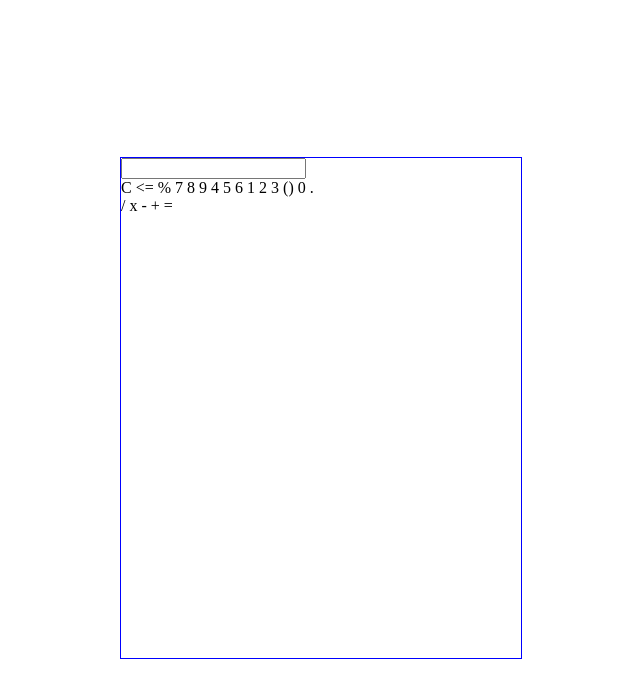
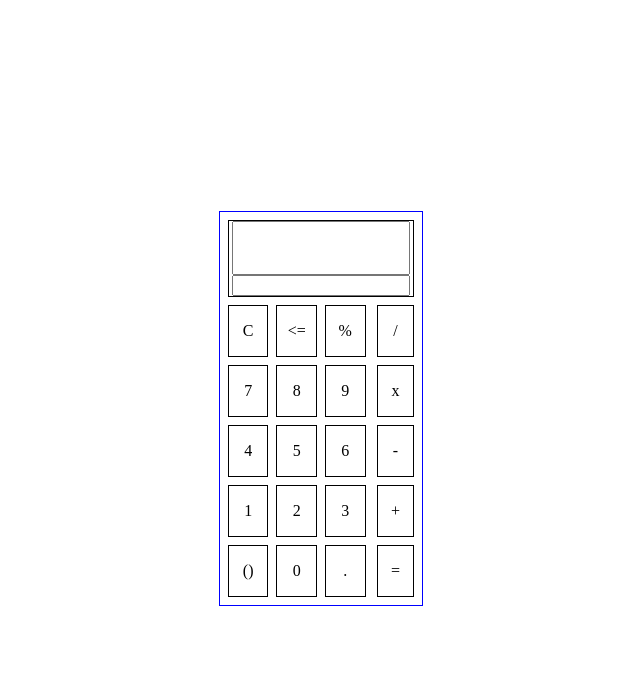
Before and after one commit to Ananth-thE-CodER/Calculator, a plain HTML site: page index.html in a window 1280 px wide. Shown: the whole page, without its empty margins (319-959 px from the left). Drawn offline with Linux system fonts and the light colour scheme.

Commit message:
Changed CSS and HTML
Some changes in CSS and HTML. The layout now looks more like a calculator.

```diff
--- a/css/calculator.css
+++ b/css/calculator.css
@@ -6,6 +6,52 @@
 }
 .calculator-div {
     border: 1px solid blue;
-    width: 400px;
-    height: 500px;
+    width: 16%;
+    height: auto;
 }
+.calculator-display-div {
+    display: flex;
+}
+.calculator-display {
+    width: 100%;
+    display: flex;
+    /* justify-content: center; */
+    /* padding: 1rem 0; */
+    flex-direction: column;
+    align-items: center;
+    border: 1px solid;
+    margin: 0.5rem;
+}
+.calculator-display input {
+    width: 92%;
+}
+.calculator-display input:nth-child(1) {
+    height: 3rem;
+    font-size: 2rem;
+    text-align: right;
+}
+.calculator-keys-div {
+    display: flex;
+    margin: 0 0.5rem 0.5rem 0.5rem;
+}
+.keys-div1, .keys-div2 {
+    display: grid;
+    flex-grow: 0.7;
+    grid-template-rows: repeat(3, 1fr);
+    grid-template-columns: repeat(3, 1fr);
+    gap: 0.5rem;
+}
+.keys-div1 {
+    margin-right: 3%;
+}
+.keys-div2 {
+    grid-template-rows: repeat(4, 1fr);
+    grid-template-columns: repeat(1, 1fr);
+    flex-grow: 0.3;
+    margin-left: 3%;
+}
+.keys-div1 span, .keys-div2 span {
+    padding: 1rem 0;
+    text-align: center;
+    border: 1px solid;
+}
--- a/index.html
+++ b/index.html
@@ -12,6 +12,7 @@
                 <div class="calculator-div">
                     <div class="calculator-display-div">
                         <div class="calculator-display">
+                            <input class="display-input">
                             <input class="display-input">
                         </div>
                     </div>
```
